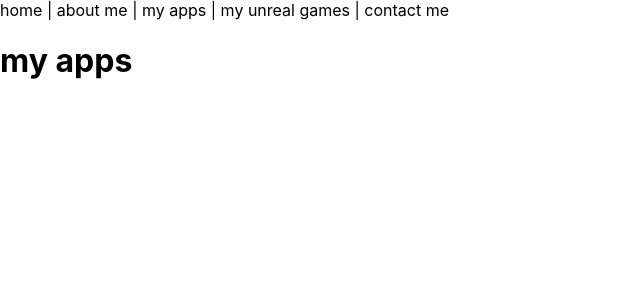
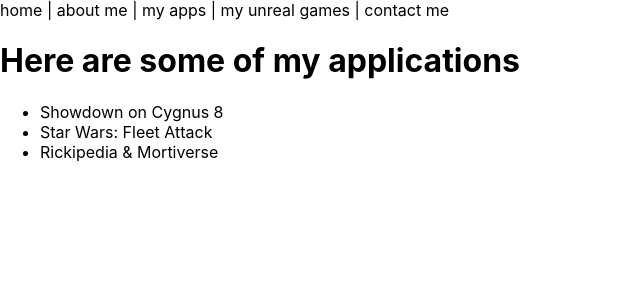
Before and after one commit to Blake-D/Blake-DeGraw-portfolio, a Next.js app: page /webapps in a window 1280 px wide. Shown: the top 300 px of the page, without its empty margins (0-640 px from the left). Built offline with nearby package versions, Linux system fonts and the light colour scheme.

Commit message:
added basic content to all routes but contact

```diff
--- a/pages/webapps.js
+++ b/pages/webapps.js
@@ -10,7 +10,12 @@
             <Link href="/games"><a>my unreal games</a></Link>{' | '}
             <Link href="/contact"><a>contact me</a></Link>
         </>
-        <h1>my apps</h1>
+        <h1>Here are some of my applications</h1>
+        <ul>
+            <li>Showdown on Cygnus 8</li>
+            <li>Star Wars: Fleet Attack</li>
+            <li>Rickipedia & Mortiverse</li>
+        </ul>
       </div>
     )
   }
```
Also changed, not shown: pages/games.js (+6 -1 lines).
